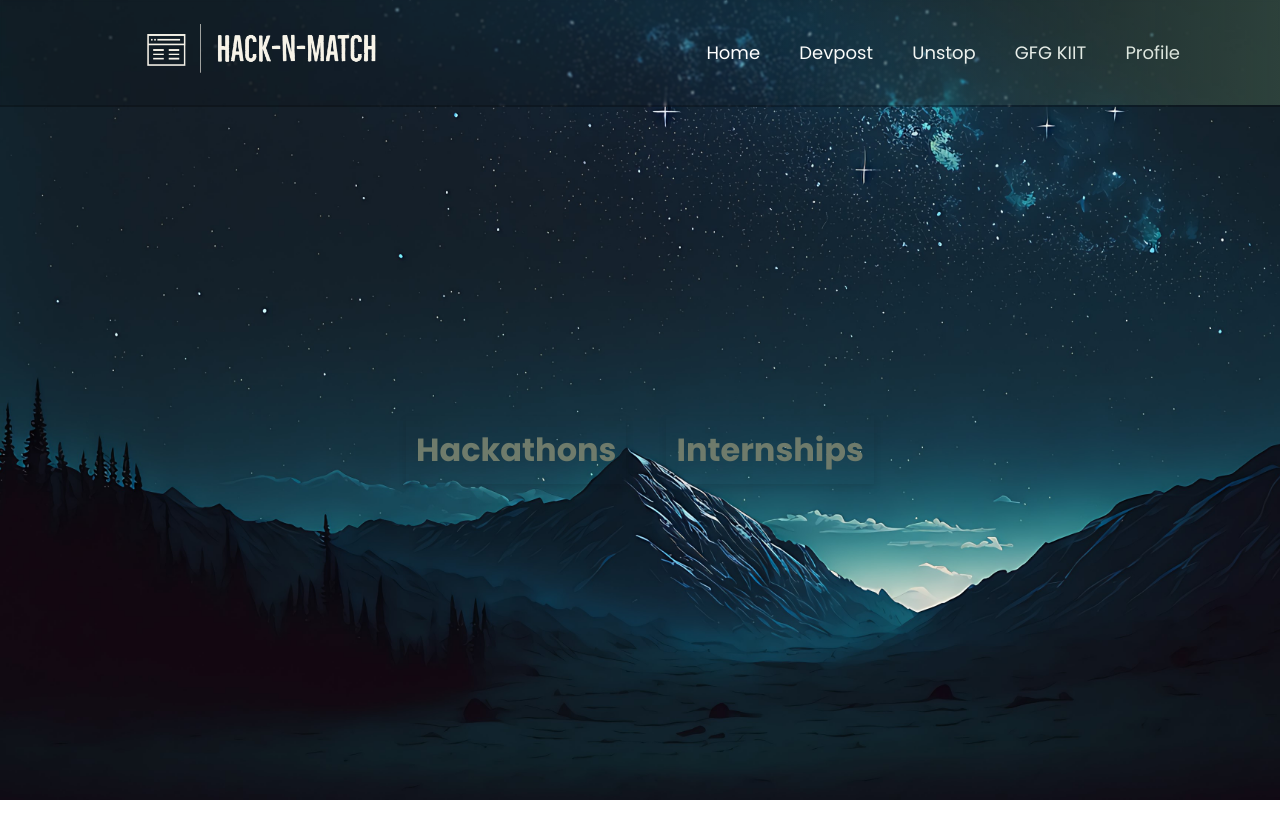
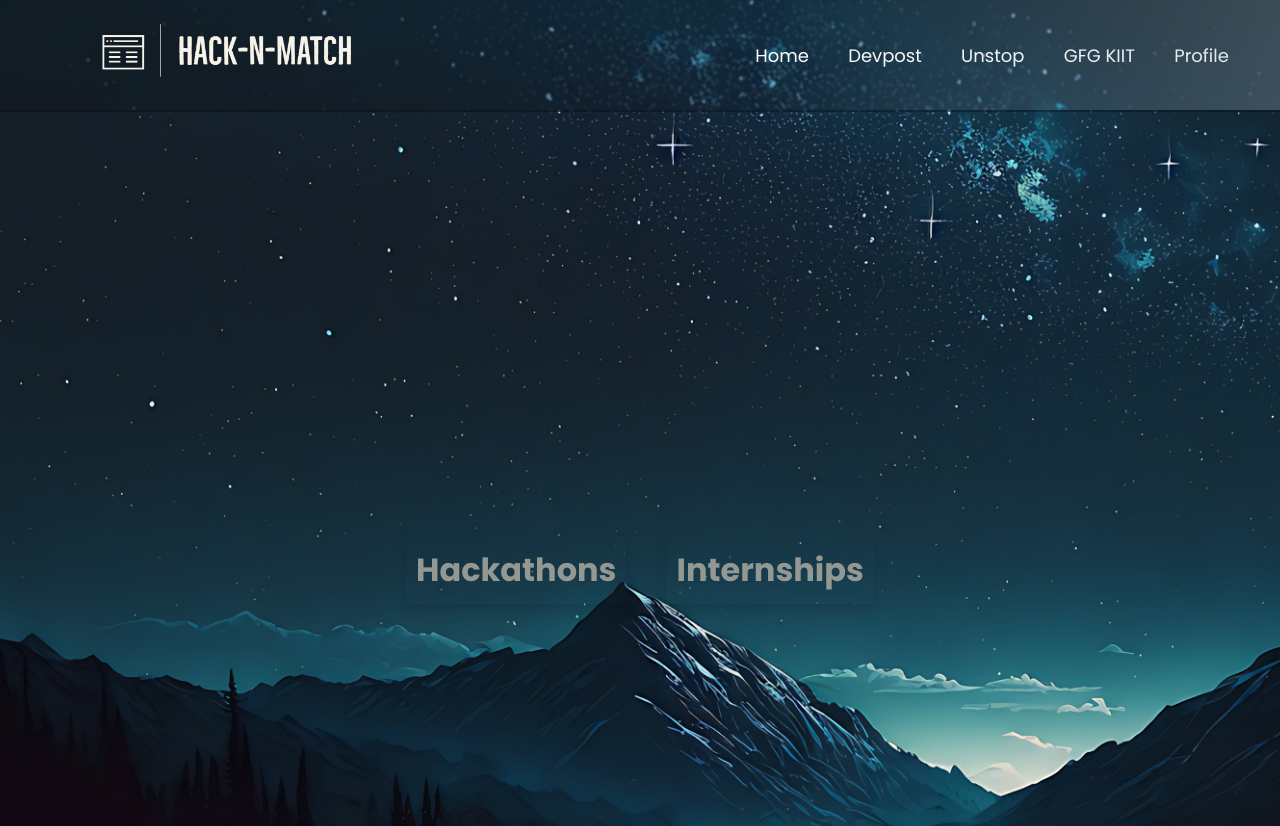
Before and after one commit to ravichief/Hack-n-Match, a plain HTML site: page index.html in a window 1280 px wide. Shown: the top 826 px of the page. Before the commit the page ends 800 px from the top, so only its background shows below. Drawn offline with nearby package versions, Linux system fonts and the light colour scheme.

Commit message:
Update style.css

```diff
--- a/style.css
+++ b/style.css
@@ -13,6 +13,7 @@ body {
   background: url("background.jpg") no-repeat;
   background-size: cover;
   background-position: center;
+overflow-x: hidden;
 }
 
 .header {
@@ -40,7 +41,7 @@ body {
   background: linear-gradient(
     90deg,
     transparent,
-    rgba(107, 145, 110, 0.4),
+    rgba(153, 183, 202, 0.4),
     transparent
   );
   transition: 10s;
@@ -77,19 +78,20 @@ body {
 }
 a{
 text-decoration: solid;
-color: rgb(111, 123, 107);
+color: rgb(148, 152, 146);
 }
 /* BREAKPOINTS */
-@media (max-width: 992px) {
+@media (max-width: 1400px) {
   .header {
     padding: 1.25rem 4%;
   }
 }
 .main-container {
   display: flex;
+    flex-direction: column;
   justify-content: center;
   align-items: center;
-  height: calc(100vh - 100px); /* Adjust as needed */
+   height: calc(130vh - 100px); /*Adjust as needed */
   margin-top: 100px; /* Adjust as needed */
 }
 
@@ -105,7 +107,7 @@ color: rgb(111, 123, 107);
   padding: 10px;
   margin: 0 20px;
   text-align: center;
-  box-shadow: 0 4px 8px rgba(0, 0, 0, 0.1);
+  box-shadow: 0 7px 12px rgba(0, 0, 0, 0.1);
 }
 
 .box h2 {
```
